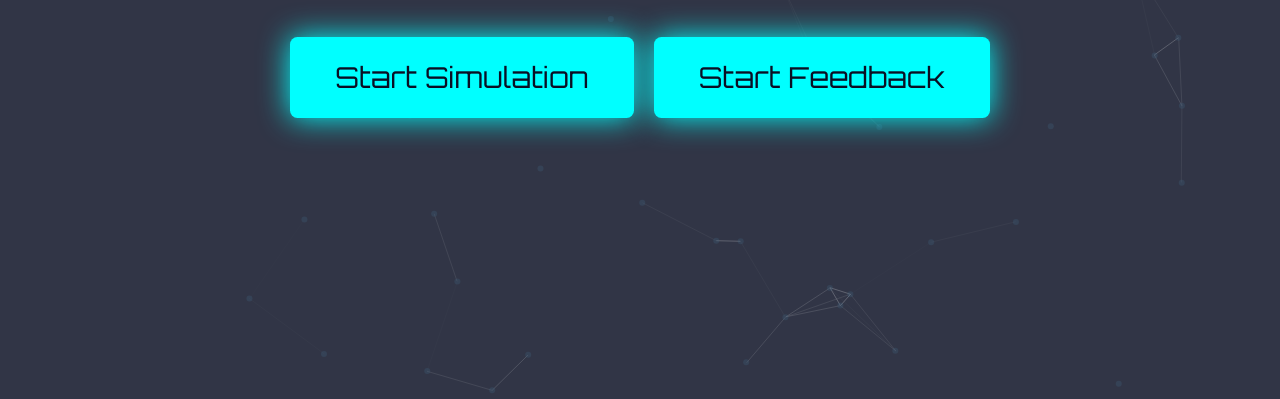
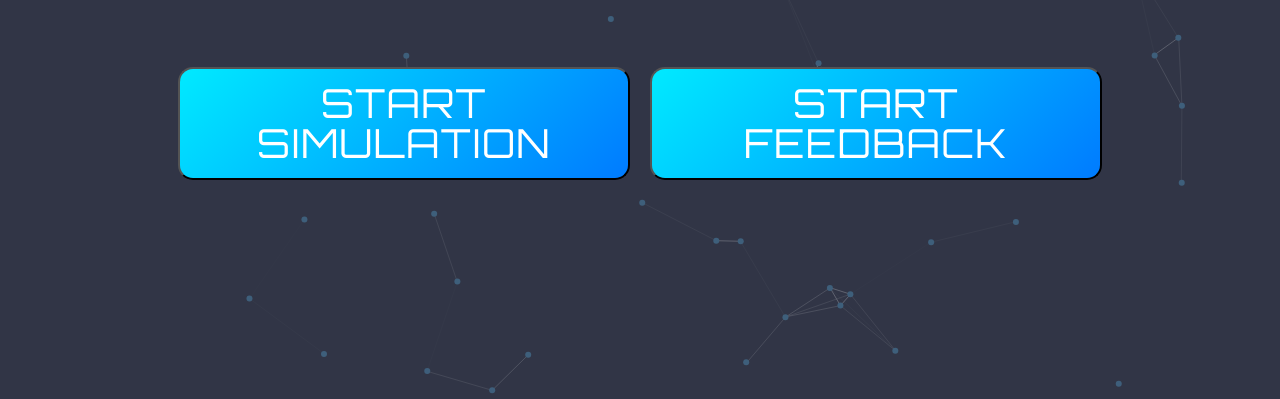
Before and after one commit to ShritejMamidala/RescueSim, a plain HTML site: page rescueSim/frontend/index.html in a window 1280 px wide. Shown: the part 401-800 px from the top of the page. Drawn offline with nearby package versions, Linux system fonts and the light colour scheme.

Commit message:
fixed button on fron

```diff
--- a/rescueSim/frontend/index.html
+++ b/rescueSim/frontend/index.html
@@ -31,6 +31,15 @@
             background-color: transparent; /* Make it transparent */
         }
     </style>
+
+<link rel="icon" type="image/x-icon" href="/frontend/favicon.ico">
+
+<!-- PNG Favicon for Modern Browsers -->
+<link rel="icon" type="image/png" href="/frontend/favicon.png">
+
+<!-- Apple Touch Icon -->
+<link rel="apple-touch-icon" href="/frontend/favicon.png">
+
 </head>
 <body>
     <!-- Particle Background -->
@@ -43,11 +52,11 @@
         </h1>
         <div class="button-group">
             <button id="start-simulation" class="start-button">Start Simulation</button>
-            <button id="start-feedback" class="start-button">Start Feedback</button>
+            <button id="start-feedback" class="start-button">Start<br>Feedback</button>
         </div>
         <div id="simulation-options" class="button-group hidden">
-            <button id="text-to-text" class="toggle-button">Text based Simulation</button>
-            <button id="speech-to-speech" class="toggle-button">Speech based Simulation</button>
+            <button id="text-to-text" class="toggle-button">Text<br>Simulation</button>
+            <button id="speech-to-speech" class="toggle-button">Audio<br>Simulation</button>
         </div>
     </div>
 
@@ -59,7 +68,7 @@
                 number: { value: 50 },
                 color: { value: "#8CD6FF" },
                 shape: { type: "circle" },
-                opacity: { value: 0.3 },
+                opacity: { value: 1 },
                 size: { value: 3 },
                 move: {
                     speed: 2,
--- a/rescueSim/frontend/styles.css
+++ b/rescueSim/frontend/styles.css
@@ -35,7 +35,7 @@ body, html {
 }
 
 .selection-screen h1 {
-    font-size: 3.75rem; /* Enlarged for prominence */
+    font-size: 6rem; /* Enlarged for prominence */
     text-align: center;
 }
 
@@ -51,66 +51,81 @@ body, html {
     color: #FF4D4D; /* Red hospital-like color */
     font-weight: bold;
 }
-
-/* Centering the Button Group */
 .button-group {
     display: flex;
-    flex-direction: row; /* Keep buttons in a row */
-    gap: 20px; /* Space between buttons */
-    justify-content: center; /* Horizontally center buttons */
-    align-items: center; /* Align buttons vertically */
-    margin: 20px 0; /* Add spacing above and below the group */
+    justify-content: center;
+    align-items: center;
+    margin: 20px 0; /* Increases vertical spacing between groups */
+    gap: 20px; /* Adds spacing between buttons in the same group */
 }
 
-/* Centering the Container */
-.center-container {
-    display: flex;
-    flex-direction: column; /* Stack multiple button groups vertically */
-    align-items: center; /* Horizontally center all button groups */
-    justify-content: center; /* Vertically center all button groups */
-    height: 100vh; /* Full viewport height */
+.start-button, .toggle-button {
+    flex-basis: 100%; /* Button width adjusts proportionally to its container */
+    min-width: 200px; /* Ensures a minimum width for smaller screens */
+    aspect-ratio: 4 / 1; /* Keeps consistent button height proportional to width */
+    font-size: 2.5rem; /* Scales text size based on the root font size */
+    font-family: 'Orbitron', sans-serif; /* Orbitron font for futuristic styling */
+    text-transform: uppercase; /* Uppercase text for a tech-inspired look */
+    letter-spacing: 1.2px; /* Adds some spacing between letters */
+    padding: 0.5em 1em; /* Adds internal spacing */
+    border-radius: 15px; /* Makes the corners more rounded */
+    cursor: pointer;
+    text-align: center;
+    transition: all 0.3s ease;
+    position: relative;
+    overflow: hidden;
+    color: black;
+    white-space: pre-wrap; /* Preserves spacing and allows wrapping */
+    text-align: center; /* Ensures text is centered */
+    line-height: 1; /* Adjust line spacing for better readability */
+
+
 }
 
-/* Buttons */
-.start-button, .toggle-button {
-    padding: 22.5px 45px; /* Enlarged padding for emphasis */
-    font-size: 1.8rem; /* Consistent button text size */
-    font-family: 'Orbitron', sans-serif;
-    border: none;
-    border-radius: 7.5px; /* Rounded corners */
-    background-color: #0F1A2D; /* Darker background */
-    color: #00FFFF; /* Neon blue text */
-    cursor: pointer;
-    transition: background-color 0.3s ease, color 0.3s ease;
+/* Cool cyan effect for buttons */
+.start-button {
+    background: linear-gradient(135deg, #00eaff, #007bff);
+    color: white;
 }
 
-/* Start Simulation and Feedback Buttons */
-.start-button {
-    background-color: #00FFFF; /* Bright blue for emphasis */
-    color: #0A0F24; /* Dark text for contrast */
-    box-shadow: 0 0 30px #00FFFF; /* Glow effect */
+.start-button::before {
+    content: '';
+    position: absolute;
+    top: -100%;
+    left: -100%;
+    width: 400%;
+    height: 400%;
+    background: radial-gradient(circle, rgba(0, 234, 255, 0.5), transparent);
+    transition: transform 0.6s ease;
+    transform: rotate(45deg) scale(0);
+    z-index: 1;
 }
 
-.start-button:hover {
-    background-color: #00B3CC; /* Slightly darker blue */
-    box-shadow: 0 0 45px #00FFFF; /* Enhanced glow */
+.start-button:hover::before {
+    transform: rotate(45deg) scale(1);
 }
 
-/* Toggle Button States */
-.toggle-button.active {
-    background-color: #0A0D18; /* Highlight active button */
-    color: #1C75BC; /* Deeper blue for active state */
+/* Navy blue effect for toggle buttons */
+.toggle-button {
+    background: linear-gradient(135deg, #001F3F, #003366);
+    color: white;
 }
 
 .toggle-button:hover {
-    background-color: #1C2A3C;
+    background: linear-gradient(135deg, #003366, #005099);
 }
 
-/* Hidden Elements */
-.hidden {
-    display: none;
+/* Text alignment and spacing */
+.start-button, .toggle-button {
+    z-index: 2; /* Ensures text is above background effects */
+    display: flex;
+    align-items: center;
+    justify-content: center;
 }
 
+.hidden {
+    display: none; /* Hides elements completely */
+}
 /* Main Container */
 .main-container {
     display: flex; /* Enables side-by-side layout */
```
